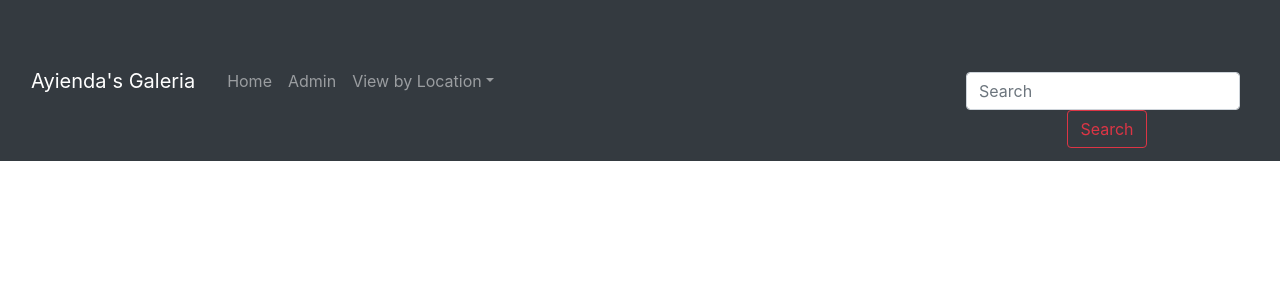
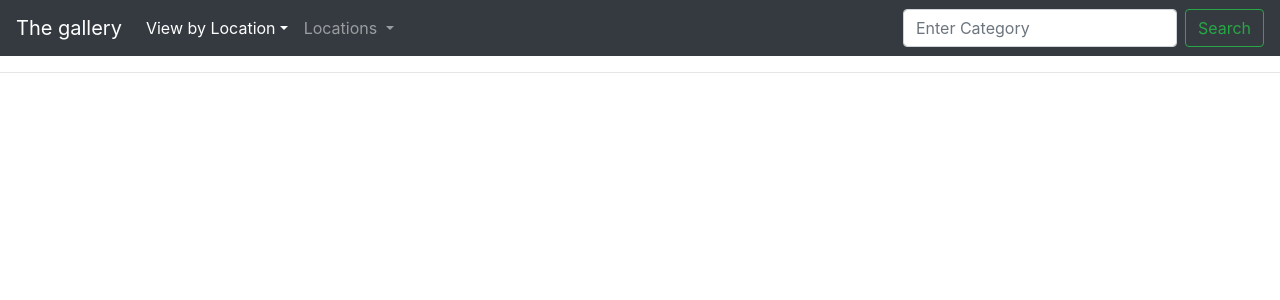
Before and after one commit to Gesare/Galerie, a Django app: page / in a window 1280 px wide. Shown: the top 300 px of the page. Run offline with Django 3.2, Linux system fonts and the light colour scheme; data that the repository does not hold is empty; some libraries are stand-ins or nearby versions.

Commit message:
Update navbar

```diff
--- a/collection/templates/navbar.html
+++ b/collection/templates/navbar.html
@@ -1,48 +1,39 @@
 <!DOCTYPE html>
 <html lang="en">
 <head>
+    <meta charset="UTF-8">
+    <meta name="viewport" content="width=device-width, initial-scale=1.0">
+</head>
+<body>
+    <nav class="navbar navbar-expand-lg navbar-dark bg-dark">
+        <a class="navbar-brand" href="/">The gallery</a>
+        <button class="navbar-toggler" type="button" data-toggle="collapse" data-target="#navbarSupportedContent" aria-controls="navbarSupportedContent" aria-expanded="false" aria-label="Toggle navigation">
+        <span class="navbar-toggler-icon"></span>
+        </button>
 
-  <meta charset="utf-8">
-  <meta name="viewport" content="width=device-width, initial-scale=1">
-</head>
+        <div class="collapse navbar-collapse" id="navbarSupportedContent">
+            <ul class="navbar-nav mr-auto">
+                <li class="nav-item active">
+                   <a class="nav-link dropdown-toggle" data-toggle="dropdown" href="#" role="button" aria-haspopup="true" aria-expanded="false">View by Location</a>
+                </li>
 
-    <nav class="navbar navbar-expand-md navbar-dark bg-dark fixed-top">
-            <div class="container">
-                <a class="navbar-brand mr-4" href="/">
-                    Ayienda's Galeria
-                </a>
-                <button class="navbar-toggler" type="button" data-toggle="collapse" data-target="#navbarToggle" aria-controls="navbarToggle" aria-expanded="false" aria-label="Toggle navigation">
-                    <span class="navbar-toggler-icon">
-                    </span>
-                </button>
-                <div class="collapse navbar-collapse" id="navbarToggle">
-                    <div class="navbar-nav mr-auto">
-                        <a class="nav-item nav-link" href="/">
-                            Home
-                        </a>
-                        <a class="nav-item nav-link" href="/admin/auth/user/add">
-                            Admin
-                        </a>
-                        <li class="nav-item dropdown">
-                            <a class="nav-link dropdown-toggle" data-toggle="dropdown" href="#" role="button" aria-haspopup="true" aria-expanded="false">View by Location</a>
-                            <div class="dropdown-menu">
-                                {% for location in locations %}
-                                    <a class="dropdown-item" href="{% url 'location' loc=location.loc %}"><p>{{location.loc}}</p></a>
-                                {% endfor %}
-                        </li>
-                        </div>
-                        </div>
+
+                <li class="nav-item dropdown">
+                    <a class="nav-link dropdown-toggle" href="/" id="navbarDropdown" role="button" data-toggle="dropdown" aria-haspopup="true" aria-expanded="false">
+                        Locations
+                    </a>
+                    <div class="dropdown-menu" aria-labelledby="navbarDropdown">
+                        {%for location in image_locations%}
+                        <a class="dropdown-item" href="/location/{{location.id}}">{{location.pic_location}}</a>
+                        {% endfor %}
                     </div>
-                </div>
-                <div class="navbar-brand search-section">
-                <div class="row">
-                    <div class="col-md-12 search-form">
-                        <form class="form-inline my-2 my-lg-0">
-                            <input class="form-control mr-sm-2" type="search" placeholder="Search" aria-label="Search">
-                            <button class="btn btn-outline-danger my-2 my-sm-0" type="submit">Search</button>
-                        </form>
-                    </div>
-                </div>
-            </div>
-            </div>
-        </nav>
+                </li>
+            </ul>
+            <form class="form-inline my-2 my-md-0" method="get" action="{% url 'search_image' %}">
+                <input class="form-control mr-sm-2 ml-0" type="search" placeholder="Enter Category" aria-label="Search" name="category">
+                <button class="btn btn-outline-success my-2 my-sm-0" type="submit">Search</button>
+            </form>
+        </div>
+    </nav>
+</body>
+</html>
--- a/collection/templates/welcome.html
+++ b/collection/templates/welcome.html
@@ -17,7 +17,7 @@
 
 </script>
 <hr>
-<br><br><br><br>
+<br>
 <div class="container-fluid" style="background-color: rgb(248, 248, 255)">
 
   <div class="card-columns">
```
